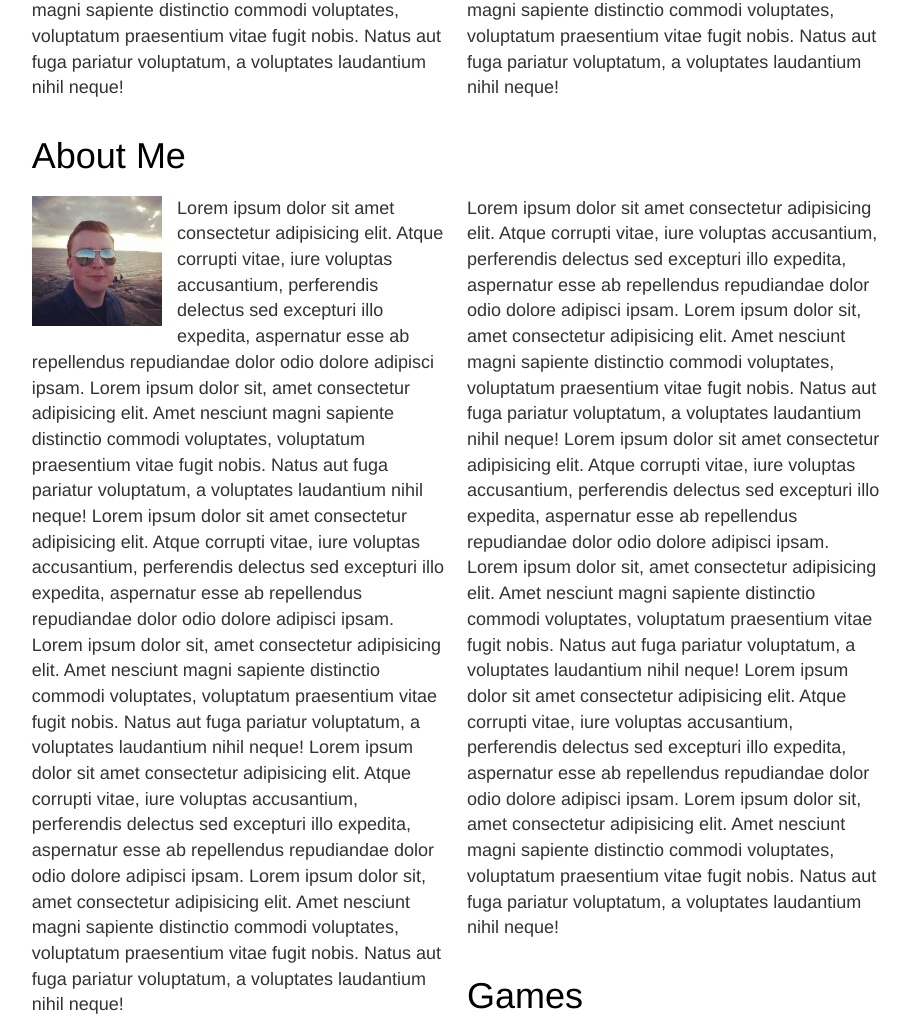
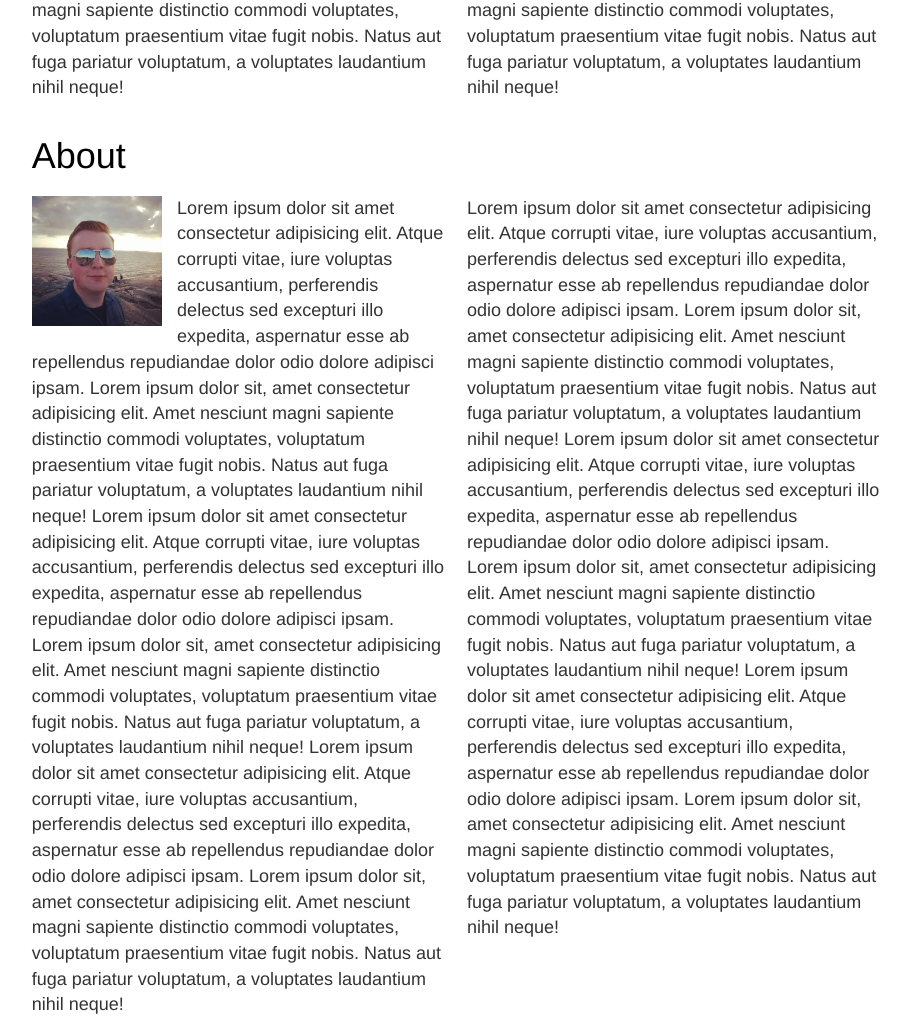
Before and after one commit to mariusfranzen/dararna.nu, a plain HTML site: page index.html in a window 1280 px wide. Shown: the part 1540-2569 px from the top of the page, without its empty margins (279-1189 px from the left). Drawn offline with nearby package versions, Linux system fonts and the light colour scheme.

Commit message:
Revert "Added games section and installed phaser framework and eslint"
This reverts commit b4efb553ecd9aaf144173dc3f01e5f71168d331b.

```diff
--- a/index.html
+++ b/index.html
@@ -80,7 +80,7 @@
 
         <section id="section2" class="section">
 
-            <h1><a name="about" class="headerLink text">About Me</a></h1>
+            <h1><a name="about" class="headerLink text">About</a></h1>
             <p class="text col-1-2 left"> <img src="media/profilepic.jpg" alt="Picture of me goes here" id="profilePic"
                     class="left">
                 Lorem ipsum dolor sit amet consectetur adipisicing elit. Atque corrupti vitae, iure
@@ -118,14 +118,6 @@
 
         </section>
 
-        <section id="section3" class="section">
-
-            <h1><a name="games" class="headerLink text">Games</a></h1>
-
-
-
-        </section>
-
         <div id="footer">
             <p><span class="glyphicon glyphicon-copyright-mark"></span> Copyright Marius Franzén - Website is currently
                 in Alpha
```
